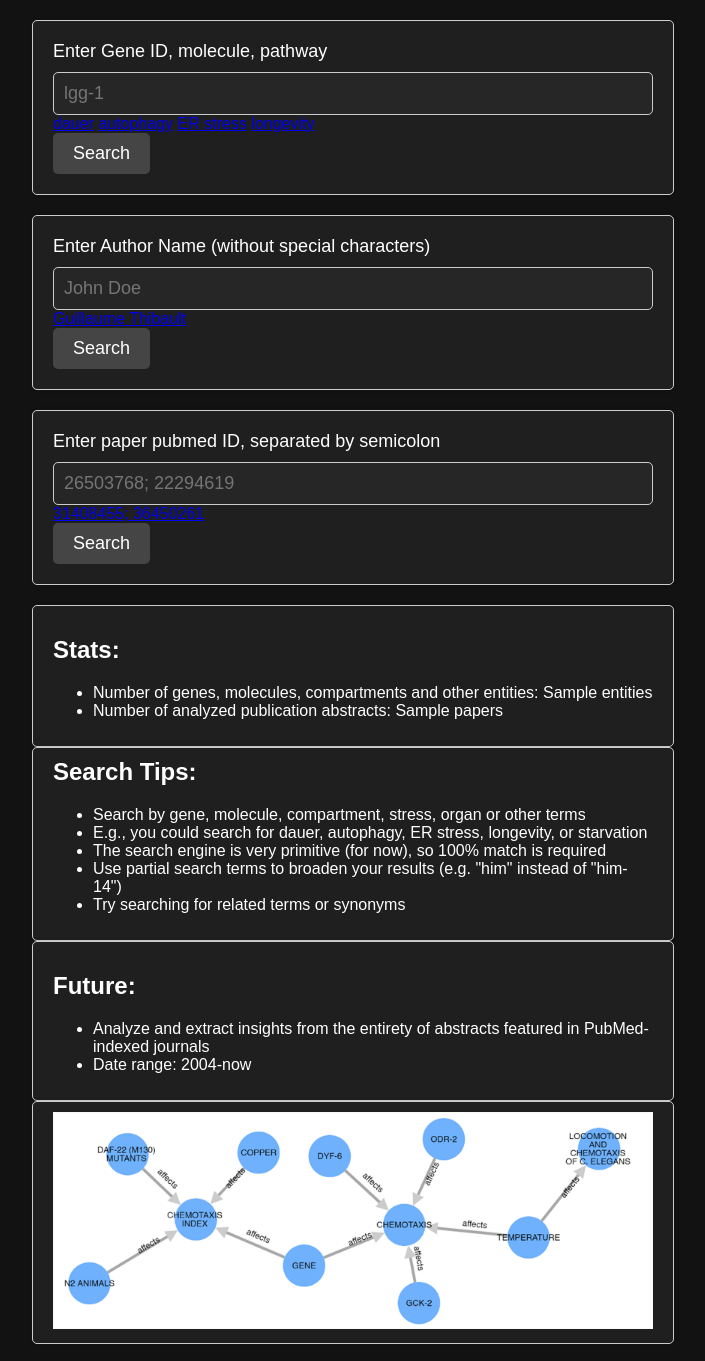
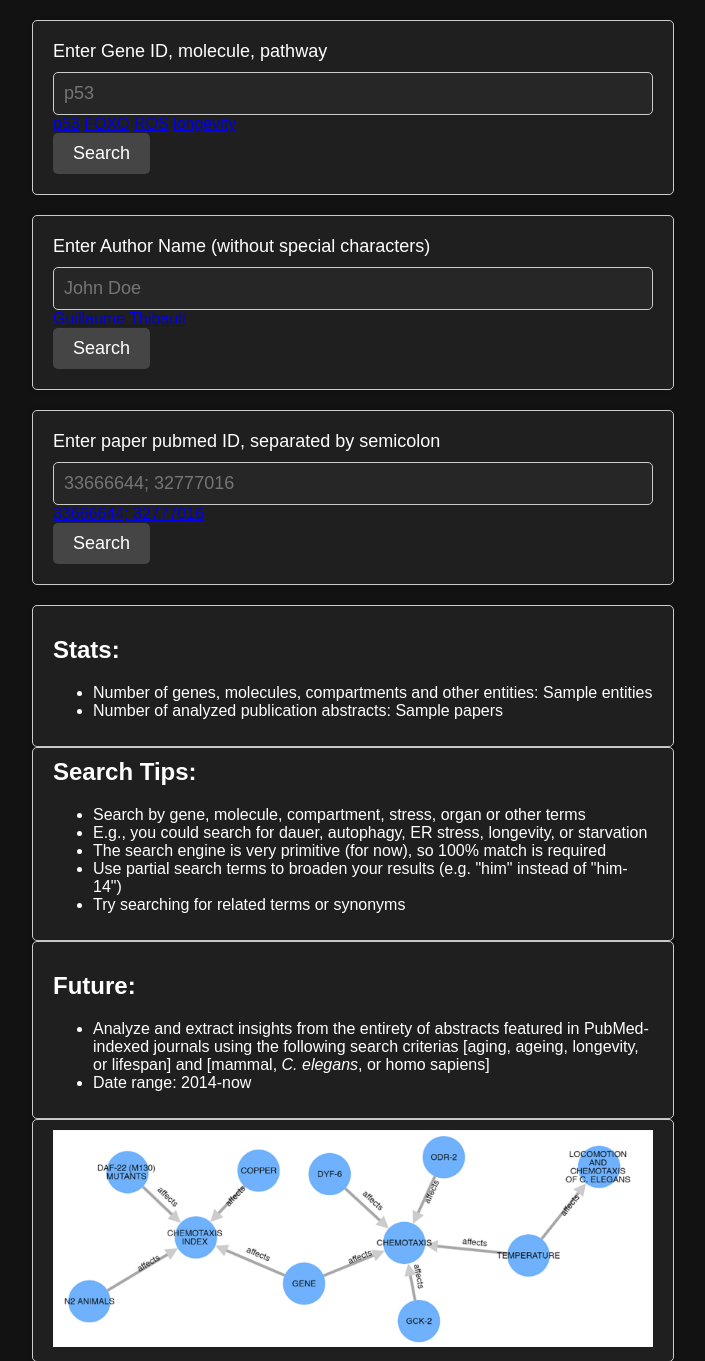
Before and after one commit to g-tibo/agingconnectome, a Flask app: template templates/index.html in a window 1280 px wide. Shown: the part 230-1591 px from the top of the page, without its empty margins (287-992 px from the left). Run offline with Flask 2, Linux system fonts and the light colour scheme; the template is opened without the code that fills it: most values are stand-ins (such as "Sample title", 1, 10 or a date in 2020); parts of the project's set-up code (start-up, migrations or seed data) failed here and were passed over.

Commit message:
Update index.html

```diff
--- a/templates/index.html
+++ b/templates/index.html
@@ -196,10 +196,10 @@
 
 <form action="/search" method="POST" onsubmit="submitGeneForm(event)" id="gene-form">
   <label for="gene_id">Enter Gene ID, molecule, pathway</label>
-  <input type="text" id="gene_id" name="gene_id" placeholder="lgg-1">
-  <a href="#" onclick="submitFormWith(event, 'dauer')">dauer</a>
-  <a href="#" onclick="submitFormWith(event, 'autophagy')">autophagy</a>
-  <a href="#" onclick="submitFormWith(event, 'ER stress')">ER stress</a>
+  <input type="text" id="gene_id" name="gene_id" placeholder="p53">
+  <a href="#" onclick="submitFormWith(event, 'p53')">p53</a>
+  <a href="#" onclick="submitFormWith(event, 'FOXO')">FOXO</a>
+  <a href="#" onclick="submitFormWith(event, 'ROS')">ROS</a>
   <a href="#" onclick="submitFormWith(event, 'longevity')">longevity</a>
   <br>
   <input type="submit" value="Search">
@@ -215,8 +215,8 @@
 
     <form action="/title" method="POST" onsubmit="submitTitleForm(event)" id="title-form">
       <label for="title">Enter paper pubmed ID, separated by semicolon</label>
-      <input type="text" id="title" name="title" placeholder="26503768; 22294619">
-	  <a href="#" onclick="submitFormWith(event, '31408455; 36450261')">31408455; 36450261</a>
+      <input type="text" id="title" name="title" placeholder="33666644; 32777016">
+	  <a href="#" onclick="submitFormWith(event, '33666644; 32777016')">33666644; 32777016</a>
 	  <br>
       <input type="submit" value="Search">
     </form>
@@ -243,8 +243,8 @@
 	<div class="future">
 	  <h2>Future:</h2>
       <ul>
-        <li>Analyze and extract insights from the entirety of abstracts featured in PubMed-indexed journals</li>
-		<li>Date range: 2004-now</li>
+        <li>Analyze and extract insights from the entirety of abstracts featured in PubMed-indexed journals using the following search criterias [aging, ageing, longevity, or lifespan] and [mammal, <i>C. elegans</i>, or homo sapiens]</li>
+		<li>Date range: 2014-now</li>
       </ul>
     </div>
 	<div class="future">
```
